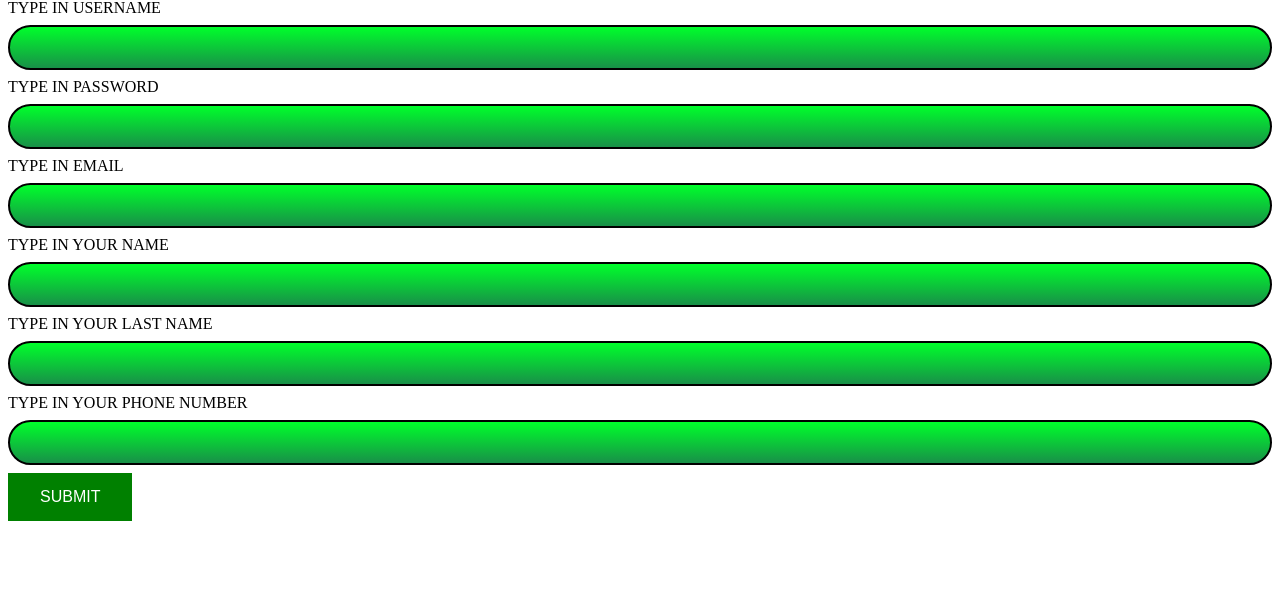
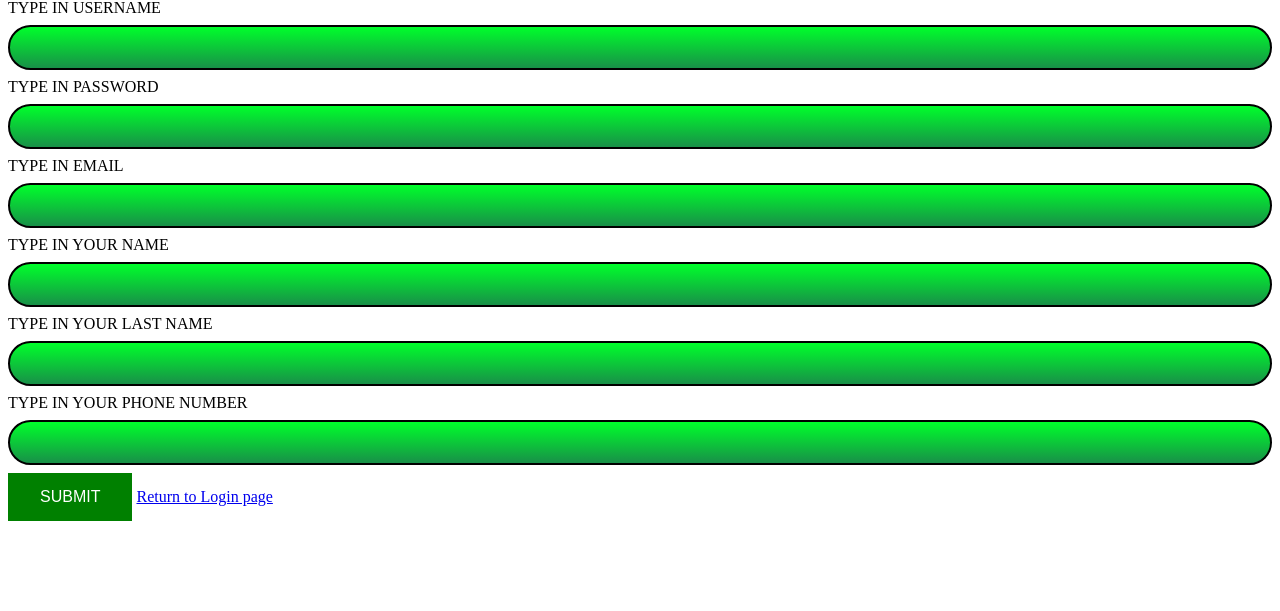
Before and after one commit to josealdaco/wifioutlet, a Flask app: page /create_user in a window 1280 px wide. Shown: the part 67-678 px from the top of the page. Run offline with Flask 2, Linux system fonts and the light colour scheme.

Commit message:
Fixed bugs

```diff
--- a/templates/create_page.html
+++ b/templates/create_page.html
@@ -28,8 +28,8 @@
     <button class='button' type = 'submit'>SUBMIT</button>
     {%if error == True%}
     <p>Either username/email exists or an input was left blank/p>
-        <a href = '/'>Return to Login page</a>
     {%endif%}
+    <a href = '/'>Return to Login page</a>
 </form>
 
 </body>
```
